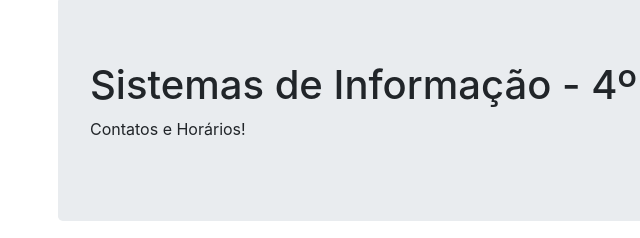
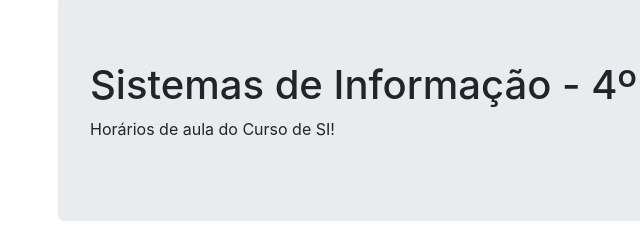
Before and after one commit to DaveGomesh/info-group-si, a plain HTML site: page index.html in a window 1280 px wide. Shown: the part 189-427 px from the top of the page, 27-667 px from the left. Drawn offline with Linux system fonts and the light colour scheme.

Commit message:
Update index.html

```diff
--- a/index.html
+++ b/index.html
@@ -18,7 +18,7 @@
                     <div class="jumbotron">
                         <h1>Sistemas de Informação - 4º Período</h1>
                         <p>
-                            Contatos e Horários!
+                            Horários de aula do Curso de SI!
                         </p>
                     </div>
 
```
